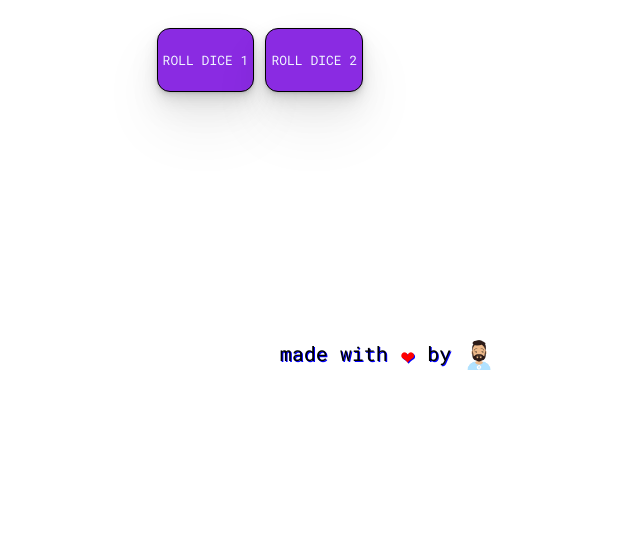
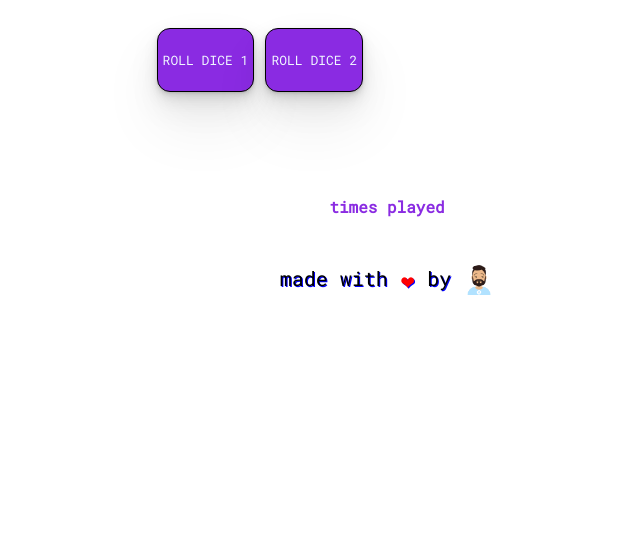
Before and after one commit to bishaldn/DiceMaster, a PHP site: page / in a window 1280 px wide. Shown: the part 267-816 px from the top of the page, without its empty margins (253-893 px from the left). Run offline with PHP 8.4, Linux system fonts and the light colour scheme.

Commit message:
live status

```diff
--- a/index.html
+++ b/index.html
@@ -10,6 +10,7 @@
     <link rel="preconnect" href="https://fonts.googleapis.com">
     <link rel="preconnect" href="https://fonts.gstatic.com" crossorigin>
     <link href="https://fonts.googleapis.com/css2?family=Roboto+Mono&display=swap" rel="stylesheet">
+    <script async src="https://api.countapi.xyz/hit/roll-your-dices/9299fcfd-8a40-4578-82f6-f1dc04aedaa7?callback=liveStatus"></script>
 </head>
 
 <body>
@@ -67,6 +68,10 @@
         </div>
 
     </div>
+    <div class="live-count">
+
+        <span id="live"></span><span id="live"> times played</span>
+    </div>
     <div class="footer">
         <p class="f-text-1">made with </p>
         <p class="f-text-2">&#x2764</p>
--- a/script.js
+++ b/script.js
@@ -168,3 +168,6 @@
     document.getElementById('myStyleSheet').href = sheet;
     localStorage.setItem('theme',sheet);
 }
+function liveStatus(response){
+    document.querySelector('#live').textContent=response.value;
+}
--- a/style.css
+++ b/style.css
@@ -121,7 +121,7 @@
 
 .footer {
     text-align: center;
-    margin: 28vh auto;
+    margin: 6vh auto;
     display: flex;
     justify-content: center;
     gap: 1vw;
@@ -187,3 +187,16 @@
     background-color: white;
     text-align: center;
 }
+#live{
+
+    font-size: 16px;
+    color: blueviolet;
+    font-weight: bold;
+}
+.live-count{
+    text-align: center;
+margin-top: 10vh;
+}
+.eye{
+    height: 10px;
+}
```
Also changed, not shown: styledark.css (+15 -1 lines), dices/watching.png (added).
